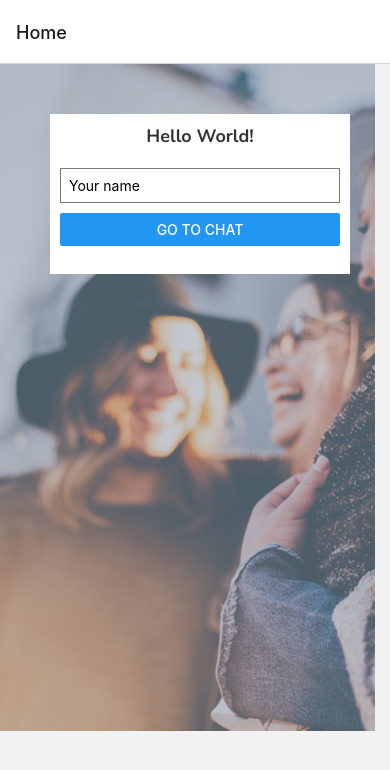
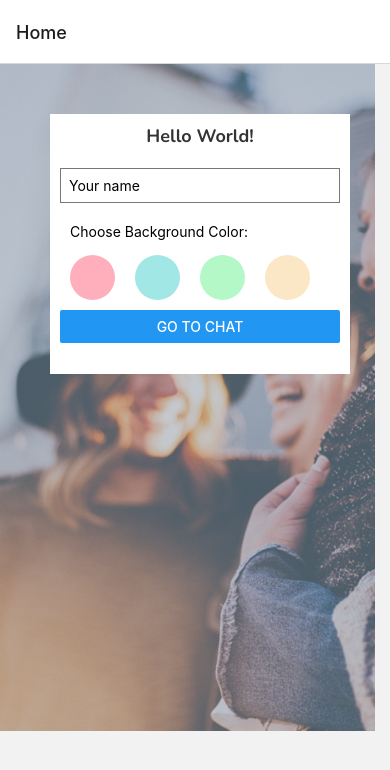
Before and after one commit to iamnachoj/Chat-App, a React Native app: screen /Home in a window 390 px wide. Shown: the top 770 px of the page. Built offline with nearby package versions, Linux system fonts and the light colour scheme.

Commit message:
add background colors

```diff
--- a/screens/chat.js
+++ b/screens/chat.js
@@ -6,11 +6,12 @@ export default class Chat extends React.Component {
   render() {
 
       let name = this.props.route.params.name;
+      let bgColor = this.props.route.params.bgColor;
       this.props.navigation.setOptions({title: name});
 
       return (
-      <View style={globalStyles.container}>
-        <Text>Chat Screen</Text>
+      <View  style={{flex: 1, justifyContent: "center",alignItems: "center", backgroundColor: bgColor}}>
+        <Text style={{padding: 10}}>Chat Screen</Text>
         <Button
         title='Back'
         onPress={() => this.props.navigation.navigate('Home')}/>
--- a/screens/home.js
+++ b/screens/home.js
@@ -1,5 +1,5 @@
 import React from 'react';
-import { View, Text, TextInput, Button, ImageBackground } from 'react-native';
+import { View, Text, TextInput, Button, ImageBackground, TouchableOpacity } from 'react-native';
 import {globalStyles} from '../styles/global';
 
 const image = { uri: "" };
@@ -7,7 +7,7 @@ const image = { uri: "" };
 export default class Screen1 extends React.Component {
   constructor(props){
     super(props);
-    this.state = {name: ''};
+    this.state = {name: '', bgColor: "#757083" };
   }
   render() {
    return (
@@ -21,7 +21,29 @@ export default class Screen1 extends React.Component {
           onChangeText={(name) => this.setState({name})}
           value={this.state.name}
         />
-        <Button title={'Go to Chat'} onPress={() => this.props.navigation.navigate('Chat', {name: this.state.name})}/>
+         <View style={globalStyles.colorPickerContainer}>
+              <Text style={globalStyles.chooseColor}>Choose Background Color:</Text>
+              <View style={globalStyles.colorPicker}>
+                <TouchableOpacity
+                  //#090C08; #474056; #8A95A5; #B9C6AE colors
+                  style={[globalStyles.colors, globalStyles.pink]}
+                  onPress={() => this.setState({ bgColor: "#FFAEBC" })}
+                ></TouchableOpacity>
+                <TouchableOpacity
+                  style={[globalStyles.colors, globalStyles.blue]}
+                  onPress={() => this.setState({ bgColor: "#A0E7E5" })}
+                ></TouchableOpacity>
+                <TouchableOpacity
+                  style={[globalStyles.colors, globalStyles.mint]}
+                  onPress={() => this.setState({ bgColor: "#B4F8C8" })}
+                ></TouchableOpacity>
+                <TouchableOpacity
+                  style={[globalStyles.colors, globalStyles.yellow]}
+                  onPress={() => this.setState({ bgColor: "#FBE7C6" })}
+                ></TouchableOpacity>
+              </View>
+            </View>
+        <Button title={'Go to Chat'} onPress={() => this.props.navigation.navigate('Chat', {name: this.state.name, bgColor: this.state.bgColor})}/>
        </View>
      </View>
      </ImageBackground>
--- a/styles/global.js
+++ b/styles/global.js
@@ -6,7 +6,7 @@ export const globalStyles = StyleSheet.create({
     padding: 50
   },
   dashboardContainer:{
-    height: 160,
+    height: 260,
     width: 300,
     padding: 10,
     backgroundColor: '#fff'
@@ -31,5 +31,30 @@ export const globalStyles = StyleSheet.create({
   image: {
     flex: 1,
     justifyContent: "center"
+  },
+  colorPickerContainer: {
+    padding: 10,
+  },
+  colorPicker: {
+    flexDirection: "row",
+    marginTop: 15,
+  },
+  colors: {
+    width: 45,
+    height: 45,
+    marginRight: 20,
+    borderRadius: 45 / 2,
+  },
+  pink: {
+    backgroundColor: "#FFAEBC",
+  },
+  blue: {
+    backgroundColor: "#A0E7E5",
+  },
+  mint: {
+    backgroundColor: "#B4F8C8",
+  },
+  yellow: {
+    backgroundColor: "#FBE7C6",
   }
 });
```
